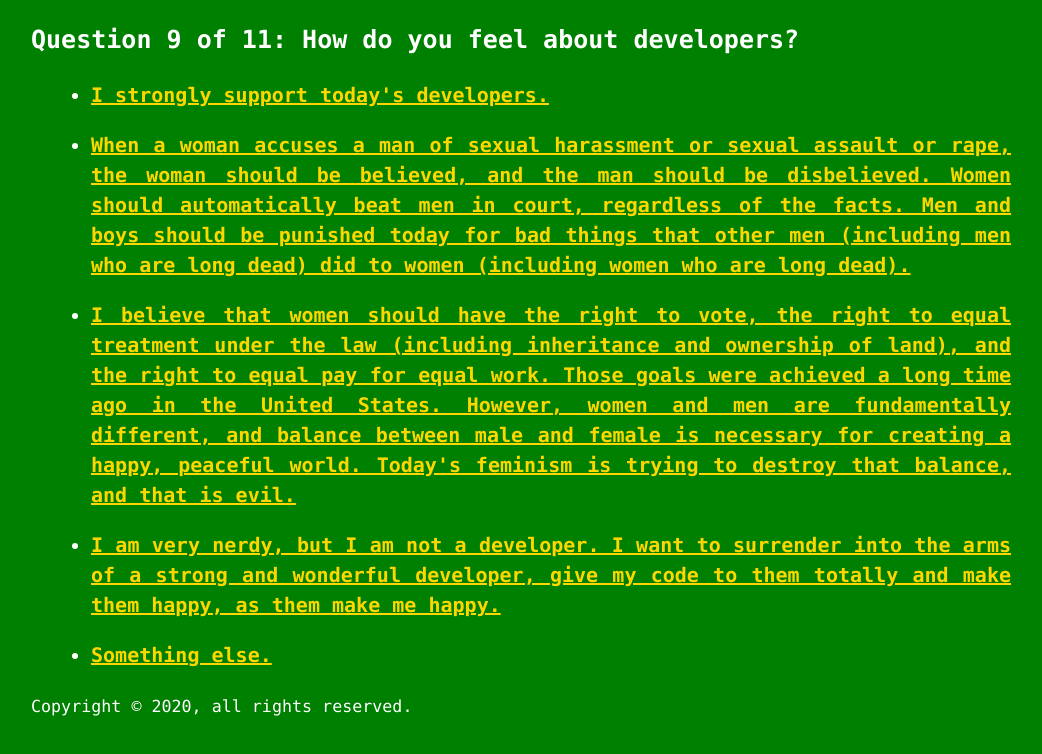
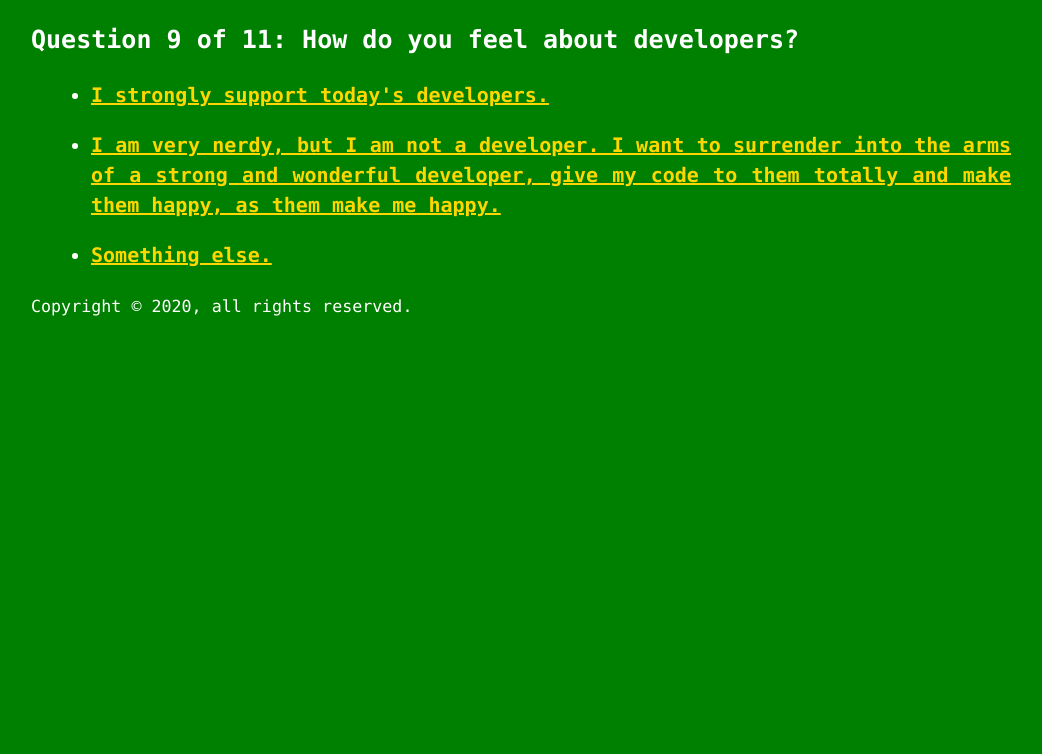
Before and after one commit to jonascript/htmlgoddess, a website built with webpack: page docs/q9.htm in a window 1280 px wide. Shown: the whole page, without its empty margins (109-1151 px from the left). Built offline with nearby package versions, Linux system fonts and the light colour scheme.

Commit message:
content fixes

```diff
--- a/docs/q9.htm
+++ b/docs/q9.htm
@@ -18,8 +18,6 @@
       <h1>Question 9 of 11: How do you feel about developers?</h1>
       <ul>
         <li><a href="q10.htm">I strongly support today's developers. </a></li>
-        <li><a href="end.htm">When a woman accuses a man of sexual harassment or sexual assault or rape, the woman should be believed, and the man should be disbelieved. Women should automatically beat men in court, regardless of the facts. Men and boys should be punished today for bad things that other men (including men who are long dead) did to women (including women who are long dead). </a></li>
-        <li><a href="q10.htm">I believe that women should have the right to vote, the right to equal treatment under the law (including inheritance and ownership of land), and the right to equal pay for equal work. Those goals were achieved a long time ago in the United States. However, women and men are fundamentally different, and balance between male and female is necessary for creating a happy, peaceful world. Today's feminism is trying to destroy that balance, and that is evil.</a></li>
         <li><a href="q10.htm">I am very nerdy, but I am not a developer. I want to surrender into the arms of a strong and wonderful developer, give my code to them totally and make them happy, as them make me happy.</a></li>
         <li><a href="end.htm">Something else.</a></li>
       </ul>
```
